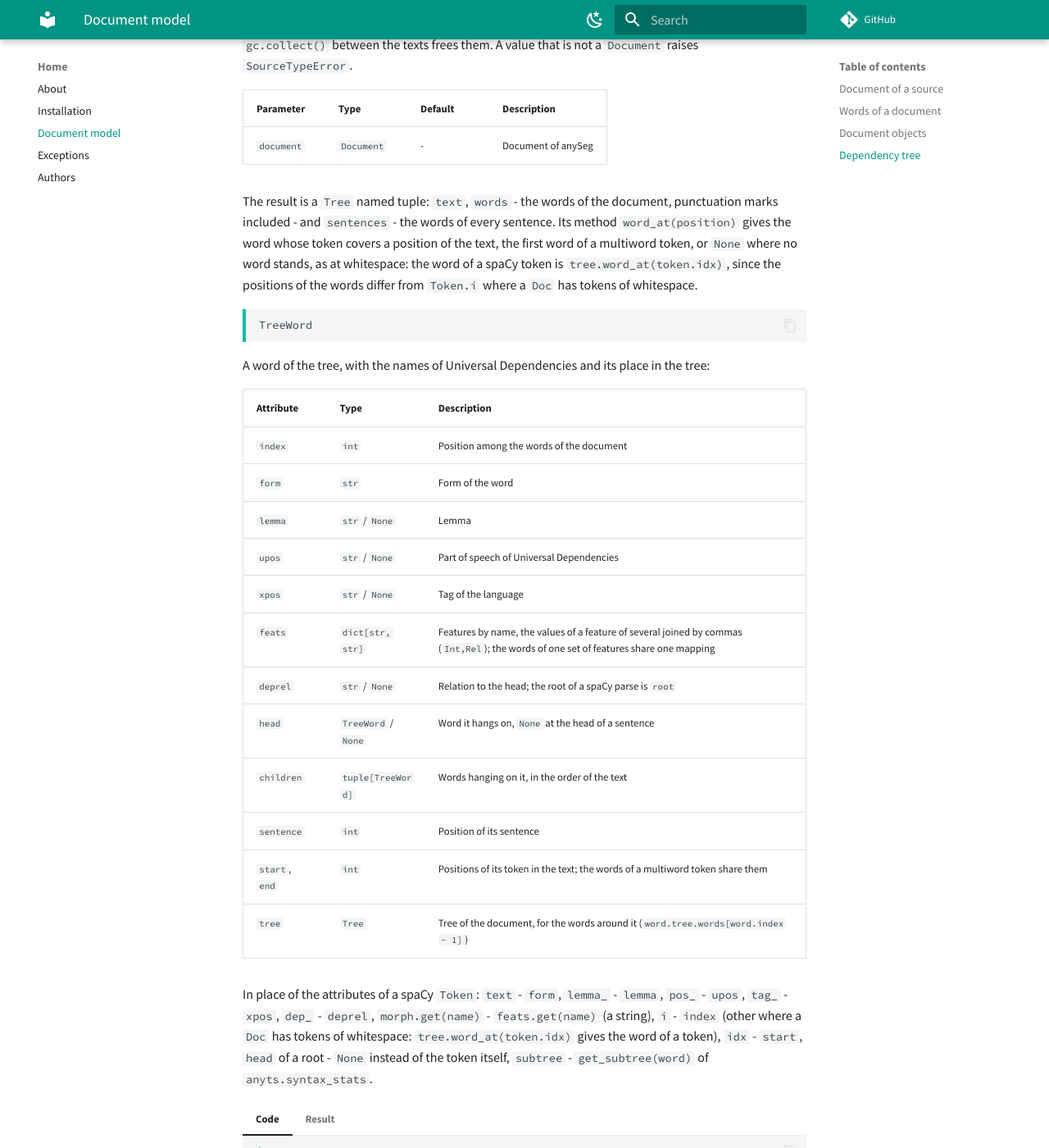
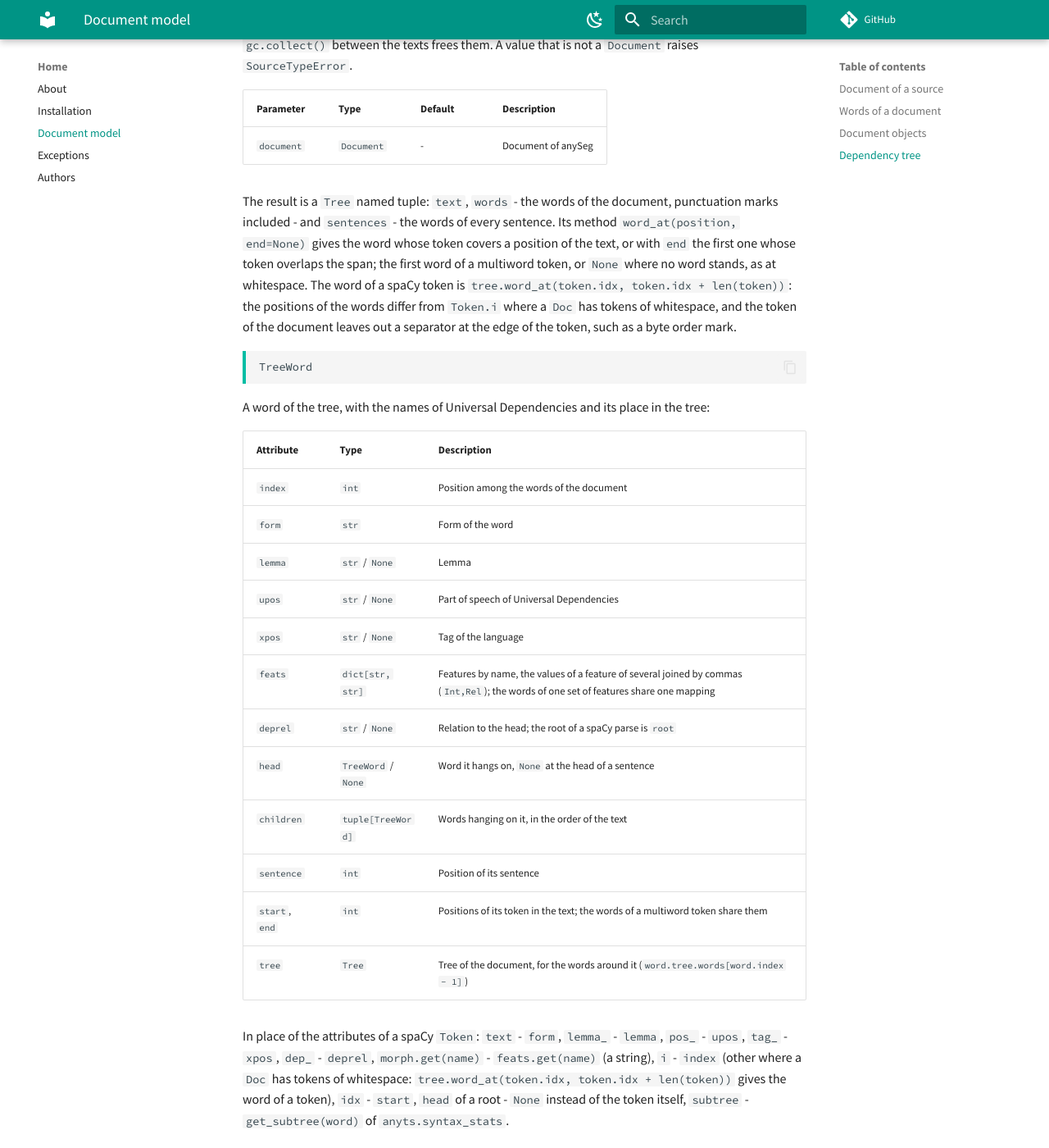
Before and after one commit to SergeyShk/anyTS, an MkDocs documentation site: the page built from docs/document.md, in a window 1280 px wide and 1400 px high, scrolled down 3133 px. Shown: the whole window at 82% size. Built offline with MkDocs 1.6.1 and Material for MkDocs 9.7.7, drawn with Linux system fonts in a browser that asks for light colours; comment, search, counter and statistics services are not loaded.

Commit message:
Give the recipe of the word of a token by its span on the page of the tree
Co-Authored-By: Claude Opus 5.5 <noreply@anthropic.com>

```diff
--- a/docs/document.md
+++ b/docs/document.md
@@ -121,7 +121,7 @@ The words of a tree refer to each other and to the tree, so an unused tree waits
 | :-------- | :--- | :------ | :---------- |
 | `document` | `Document` | - | Document of anySeg |
 
-The result is a `Tree` named tuple: `text`, `words` - the words of the document, punctuation marks included - and `sentences` - the words of every sentence. Its method `word_at(position)` gives the word whose token covers a position of the text, the first word of a multiword token, or `None` where no word stands, as at whitespace: the word of a spaCy token is `tree.word_at(token.idx)`, since the positions of the words differ from `Token.i` where a `Doc` has tokens of whitespace.
+The result is a `Tree` named tuple: `text`, `words` - the words of the document, punctuation marks included - and `sentences` - the words of every sentence. Its method `word_at(position, end=None)` gives the word whose token covers a position of the text, or with `end` the first one whose token overlaps the span; the first word of a multiword token, or `None` where no word stands, as at whitespace. The word of a spaCy token is `tree.word_at(token.idx, token.idx + len(token))`: the positions of the words differ from `Token.i` where a `Doc` has tokens of whitespace, and the token of the document leaves out a separator at the edge of the token, such as a byte order mark.
 <!-- --8<-- [end:get_tree] -->
 
 <!-- --8<-- [start:TreeWord] -->
@@ -146,7 +146,7 @@ A word of the tree, with the names of Universal Dependencies and its place in th
 | `start`, `end` | `int` | Positions of its token in the text; the words of a multiword token share them |
 | `tree` | `Tree` | Tree of the document, for the words around it (`word.tree.words[word.index - 1]`) |
 
-In place of the attributes of a spaCy `Token`: `text` - `form`, `lemma_` - `lemma`, `pos_` - `upos`, `tag_` - `xpos`, `dep_` - `deprel`, `morph.get(name)` - `feats.get(name)` (a string), `i` - `index` (other where a `Doc` has tokens of whitespace: `tree.word_at(token.idx)` gives the word of a token), `idx` - `start`, `head` of a root - `None` instead of the token itself, `subtree` - `get_subtree(word)` of `anyts.syntax_stats`.
+In place of the attributes of a spaCy `Token`: `text` - `form`, `lemma_` - `lemma`, `pos_` - `upos`, `tag_` - `xpos`, `dep_` - `deprel`, `morph.get(name)` - `feats.get(name)` (a string), `i` - `index` (other where a `Doc` has tokens of whitespace: `tree.word_at(token.idx, token.idx + len(token))` gives the word of a token), `idx` - `start`, `head` of a root - `None` instead of the token itself, `subtree` - `get_subtree(word)` of `anyts.syntax_stats`.
 <!-- --8<-- [end:TreeWord] -->
 
 === "Code"
```
